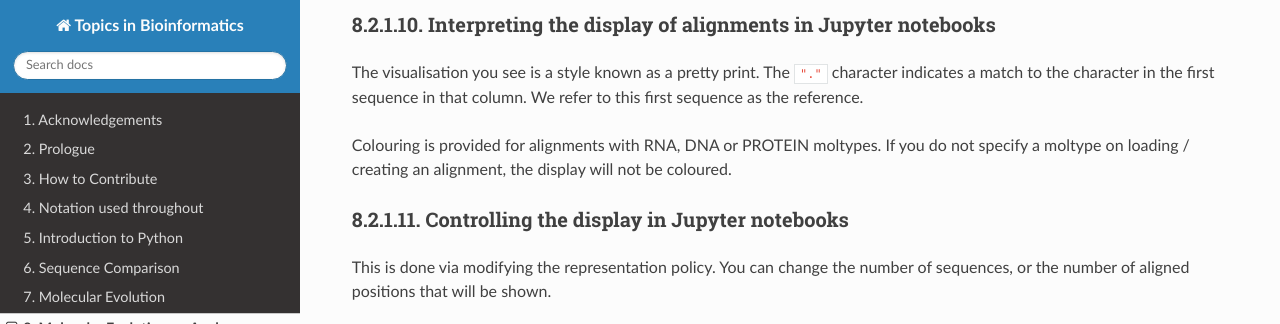
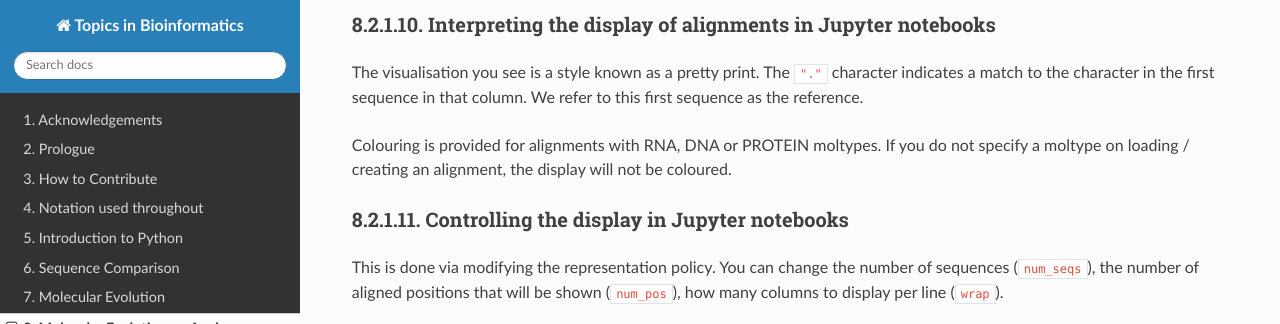
Before and after one commit to GavinHuttley/tib, a Sphinx documentation site: the page built from source/cogent3/sequences.rst, in a window 1280 px wide and 900 px high, scrolled down 3180 px, cut to the strip 0-324 px from the top of the window. Built offline with Sphinx 7.4.7 and the Read the Docs theme 2.0.0, drawn with Linux system fonts in a browser that asks for light colours; some of the changed text lies outside the part shown.

Commit message:
ENH: use new cogent3 settings for alignment repr_policy
[NEW] setting the environment var in conf.py
[NEW] demonstrate wrap arg in doc

```diff
--- a/source/cogent3/sequences.rst
+++ b/source/cogent3/sequences.rst
@@ -137,11 +137,11 @@
 Controlling the display in Jupyter notebooks
 ^^^^^^^^^^^^^^^^^^^^^^^^^^^^^^^^^^^^^^^^^^^^
 
-This is done via modifying the representation policy. You can change the number of sequences, or the number of aligned positions that will be shown.
+This is done via modifying the representation policy. You can change the number of sequences (``num_seqs``), the number of aligned positions that will be shown (``num_pos``), how many columns to display per line (``wrap``).
 
 .. jupyter-execute::
 
-    aln.set_repr_policy(num_pos=100)
+    aln.set_repr_policy(num_pos=100, wrap=25)
     aln
 
 .. warning:: Rendering the html can take a long time if the number of positions (and/or sequences) is large.
@@ -247,3 +247,5 @@
 #. Create an alignment from a dict with sequences that you make up. Slice the alignment to get every second codon position.
 
 #. Using the downloaded alignment, count the number of second codon positions that have variation.
+
+#. Load a data set without specifying the ``moltype``. Use a method on the object to convert it to DNA.
--- a/source/conf.py
+++ b/source/conf.py
@@ -1,5 +1,6 @@
 import os
 os.environ["COGENT3_WARNINGS"] = "ignore"
+os.environ["COGENT3_ALIGNMENT_REPR_POLICY"] = "wrap=50"
 
 project = "Topics in Bioinformatics"
 copyright = "2020, Gavin Huttley"
```
